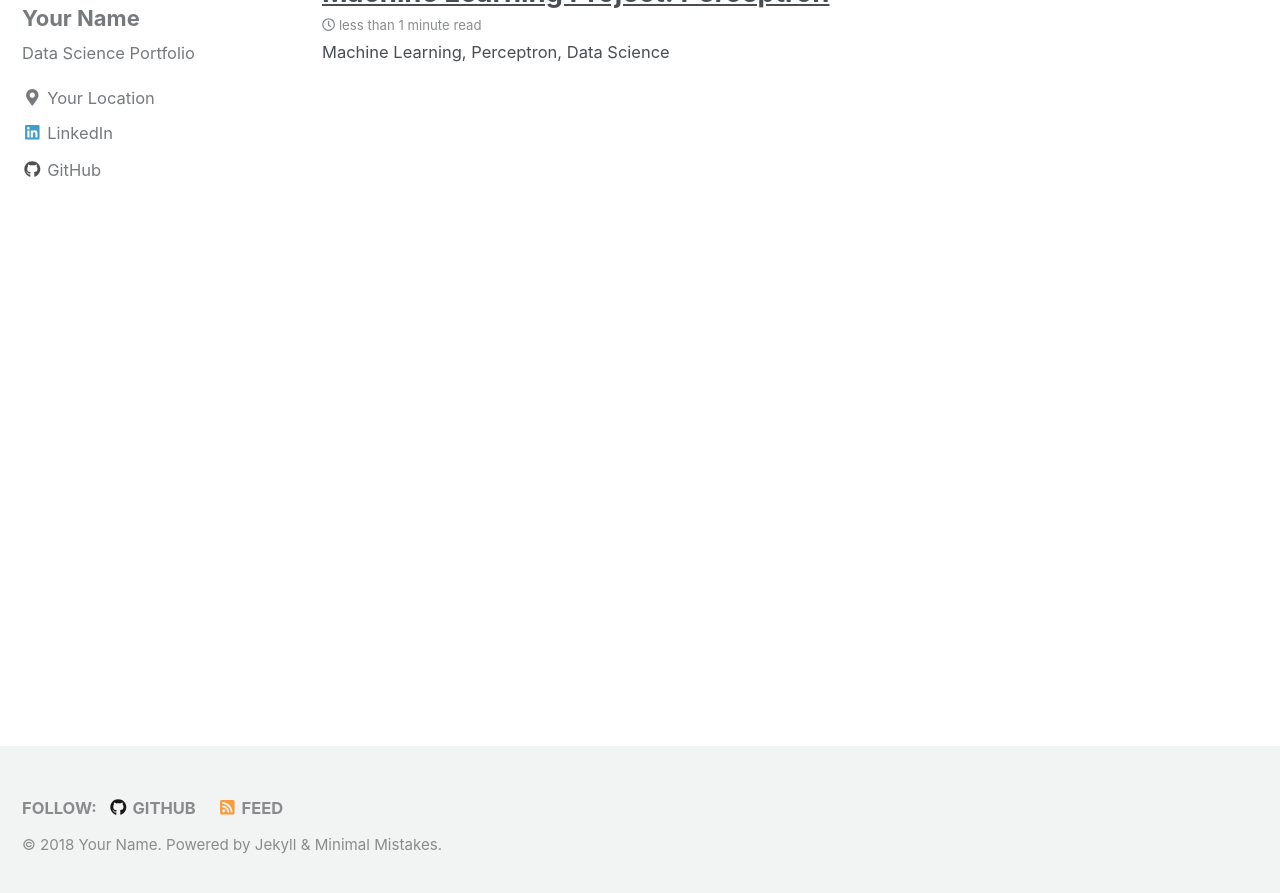
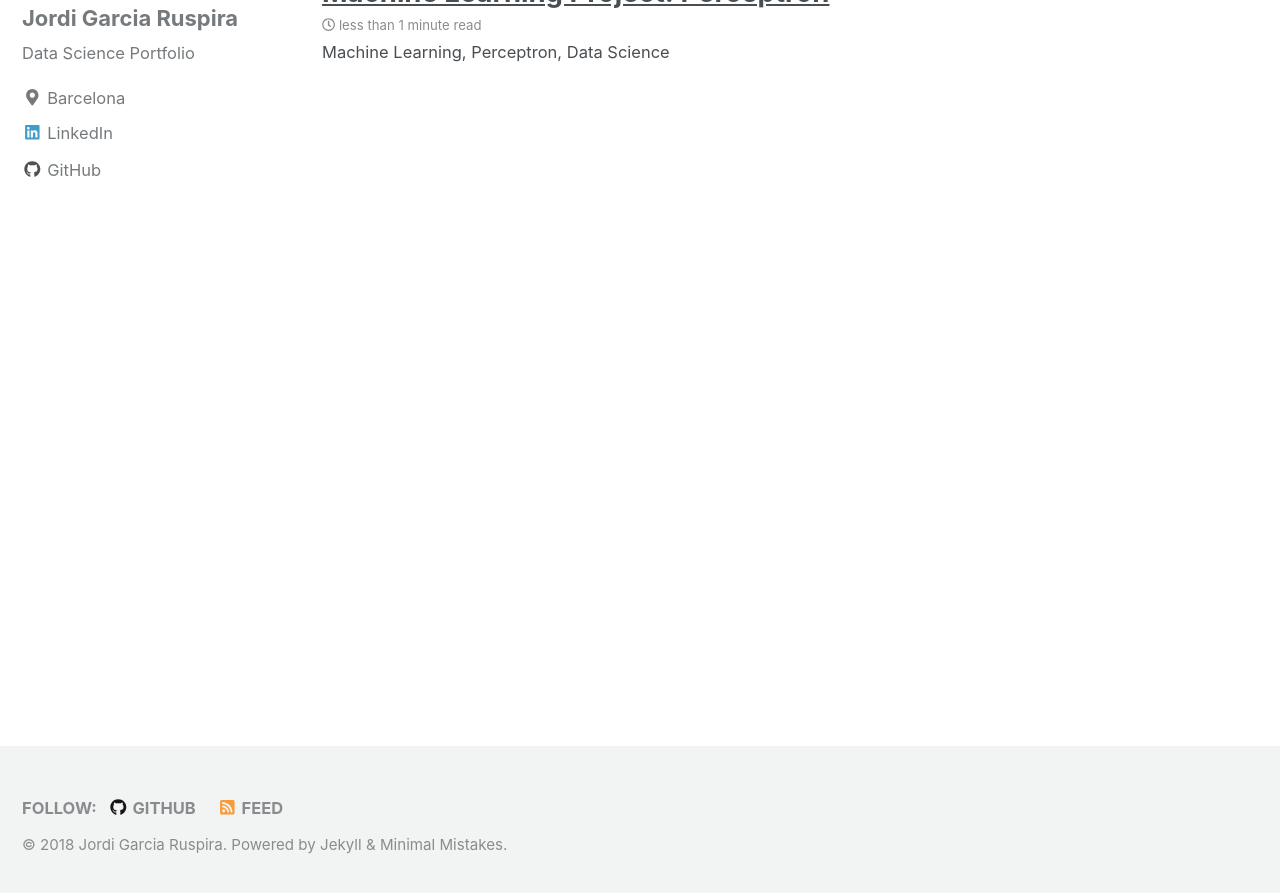
Before and after one commit to JordiRuspira/jordiruspira.github.io, a Jekyll site: the page built from index.html, in a window 1280 px wide and 900 px high, scrolled down 760 px. Shown: the top 893 px of the window. Built offline with Jekyll 4.4.1, drawn with Linux system fonts in a browser that asks for light colours; nearby versions of some CDN libraries; the list of posts is cut into pages by our own code; some of the changed text lies outside the part shown.

Commit message:
Update _config.yml

```diff
--- a/_config.yml
+++ b/_config.yml
@@ -9,10 +9,10 @@
 
 # Site Settings
 locale                   : "en-US"
-title                    : "Your Name"
+title                    : "Jordi Garcia Ruspira"
 title_separator          : "-"
-name                     : "Your Name"
-description              : "Data Science Portfolio"
+name                     : "Jordi Garcia Ruspira"
+description              : "Personal Portfolio"
 url                      : # the base hostname & protocol for your site e.g. "https://mmistakes.github.io"
 baseurl                  : # the subpath of your site, e.g. "/blog"
 repository               : # GitHub username/repo-name e.g. "mmistakes/minimal-mistakes"
@@ -84,10 +84,10 @@
 
 # Site Author
 author:
-  name             : "Your Name"
+  name             : "Jordi Garcia Ruspira"
   avatar           : "/images/bio-pic-2.jpg" # path of avatar image, e.g. "/assets/images/bio-photo.jpg"
   bio              : "Data Science Portfolio"
-  location         : "Your Location"
+  location         : "Barcelona"
   email            :
   uri              :
   home             : # null (default), "absolute or relative url to link to author home"
@@ -97,13 +97,13 @@
   flickr           :
   facebook         :
   foursquare       :
-  github           : "Your Github"
+  github           : "JordiRuspira"
   gitlab           :
   google_plus      :
   keybase          :
   instagram        :
   lastfm           :
-  linkedin         : "dataoptimal" # "john-doe-12345678" (the last part of your profile url, e.g. https://www.linkedin.com/in/john-doe-12345678)
+  linkedin         : "jordi-garcia-ruspira-54298766" # "john-doe-12345678" (the last part of your profile url, e.g. https://www.linkedin.com/in/john-doe-12345678)
   pinterest        :
   soundcloud       :
   stackoverflow    : # "123456/username" (the last part of your profile url, e.g. https://stackoverflow.com/users/123456/username)
```
